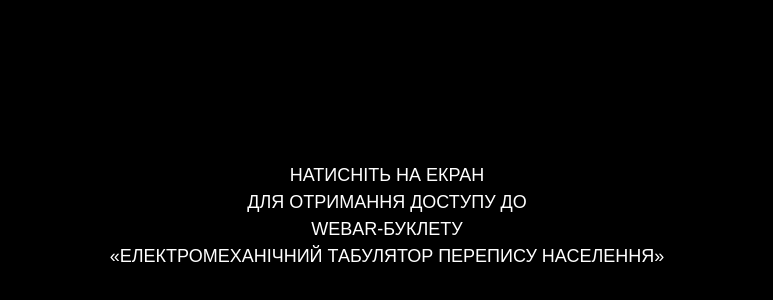
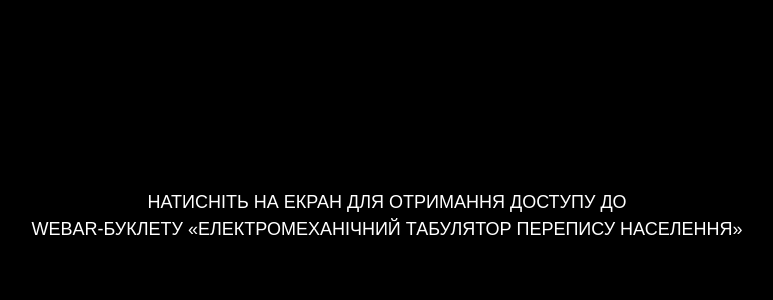
Before and after one commit to Julik52/WebAR-Template, a plain HTML site: page index.html in a window 1280 px wide. Shown: the part 184-484 px from the top of the page, without its empty margins (253-1026 px from the left). Drawn offline with nearby package versions, Linux system fonts and the light colour scheme.

Commit message:
Changed by GitHub

```diff
--- a/index.html
+++ b/index.html
@@ -27,13 +27,9 @@
                 text-transform: uppercase; font-family: Arial, Helvetica, sans-serif; font-weight: 400; line-height: 1.5em; font-size: large; white-space: nowrap;
                 user-select: none; pointer-events: none;
             ">
-             Натисніть на екран
+             Натисніть на екран  для отримання доступу до
             <br>
-             для отримання доступу до
-            <br>
-             WebAR-буклету
-            <br>
-            «Електромеханічний табулятор перепису населення»
+             WebAR-буклету  «Електромеханічний табулятор перепису населення»
         </div>
     </div>
 
```
